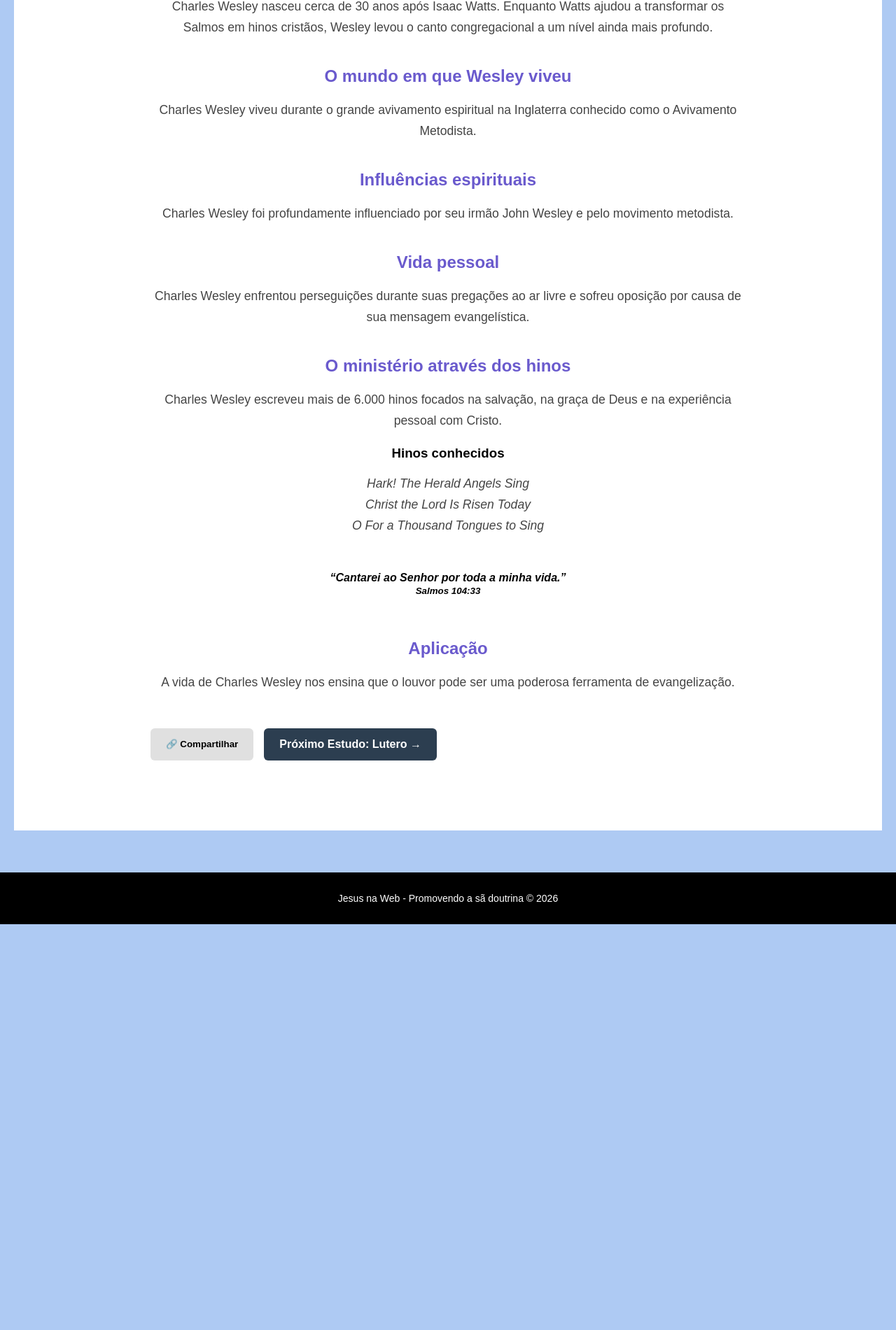
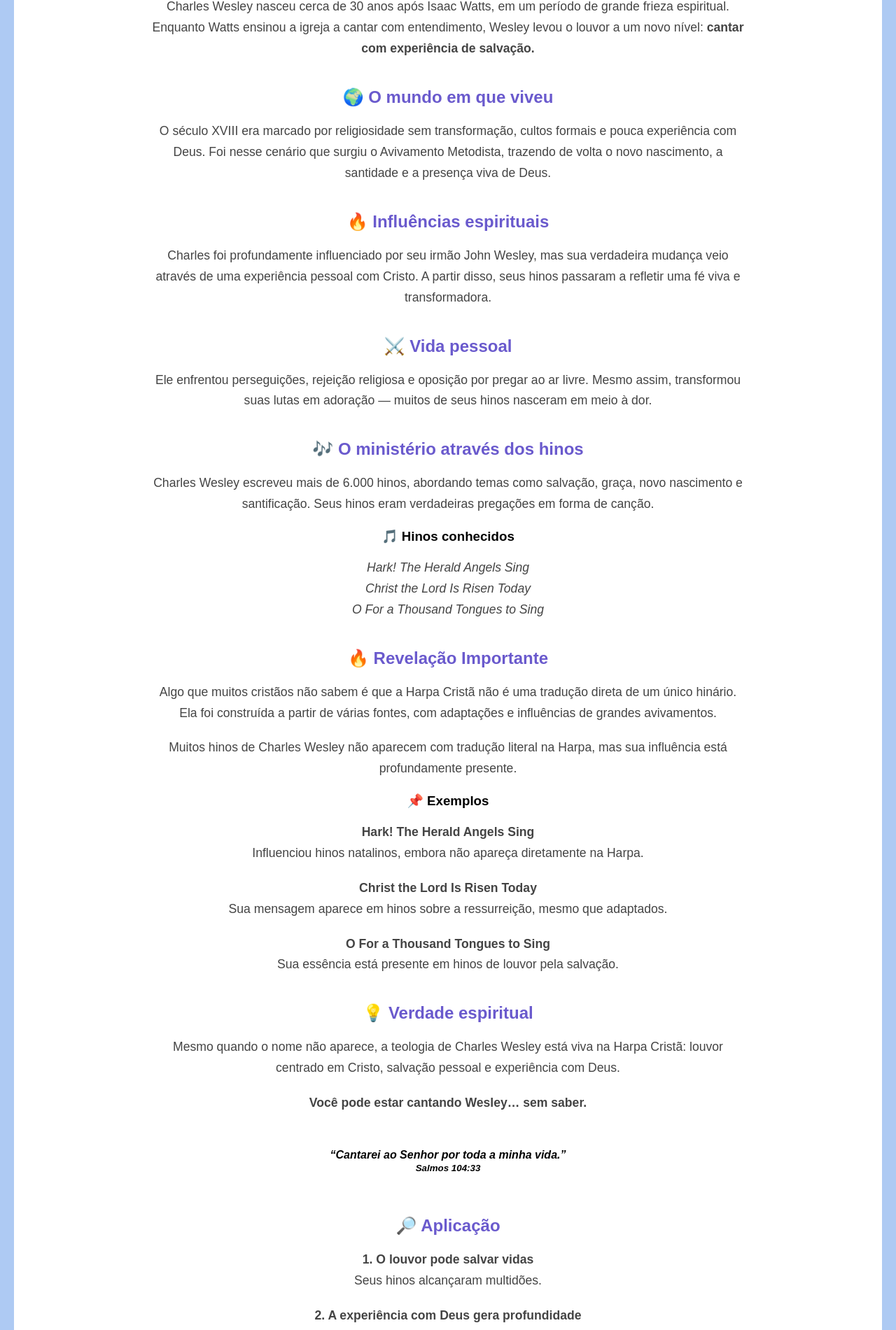
Before and after one commit to alianorafael-ti/jesus-na-web-react, a React (Vite) app: page /compositores/wesley in a window 1280 px wide. Shown: the part 813-2714 px from the top of the page at 70% size. Before the commit the page ends 2134 px from the top, so only its background shows below. Built offline with nearby package versions, Linux system fonts and the light colour scheme.

Commit message:
Ajuste de navegação e criação da página Isaac Watts

```diff
--- a/src/App.jsx
+++ b/src/App.jsx
@@ -11,6 +11,7 @@ import QuemSomos from "./pages/QuemSomos.jsx";
 import Contato from "./pages/Contato.jsx";
 import Wesley from "./pages/Wesley.jsx";
 import Lutero from "./pages/Lutero";
+import Watts from "./pages/Watts";
 
 function App() {
   return (
@@ -26,6 +27,7 @@ function App() {
           <Route path="/contato" element={<Contato />} />
           <Route path="/compositores/wesley" element={<Wesley />} />
           <Route path="/compositores/lutero" element={<Lutero />} />
+          <Route path="/compositores/watts" element={<Watts />} />
         </Routes>
       </Layout>
     </Router>
--- a/src/pages/CompositoresIntro.jsx
+++ b/src/pages/CompositoresIntro.jsx
@@ -23,7 +23,6 @@ export default function CompositoresIntro() {
 
       <main className="leitura-container">
 
-        {/* NOVO TÍTULO DA SÉRIE */}
         <div className="serie-header">
           Série Compositores da Harpa Cristã
         </div>
@@ -38,40 +37,45 @@ export default function CompositoresIntro() {
 
         <p>
           Ao longo dos cultos cristãos, milhões de vozes se unem para cantar hinos que atravessaram gerações.
-          Suas melodias são familiares, suas letras estão gravadas na memória da Igreja, mas,
-          paradoxalmente, suas origens são pouco conhecidas.
+          Suas melodias são familiares, suas letras estão gravadas na memória da Igreja, mas, paradoxalmente,
+          suas origens são pouco conhecidas. Quem escreveu esses hinos? Em que contexto nasceram? Que lutas,
+          dores, avivamentos e esperanças deram forma às palavras que ainda hoje proclamamos?
         </p>
 
         <p>
           Esta série nasce com o propósito de despertar o interesse pela história dos hinos cristãos,
           especialmente daqueles que compõem a <span className="destaque-texto">Harpa Cristã</span>.
-          Não se trata apenas de música, mas de fé cantada.
+          Não se trata apenas de música, mas de fé cantada, de teologia expressa em versos, de testemunhos
+          que ecoam através do tempo. Cada hino carrega consigo a marca de seu autor e do mundo em que ele viveu.
         </p>
 
         <h2>O Legado da Reforma</h2>
 
         <p>
-          Antes da Reforma Protestante, a música no culto cristão era restrita ao clero e aos coros.
-          O povo assistia, mas não participava.
+          Antes da Reforma Protestante, a música no culto cristão era, em grande parte, restrita ao clero e aos coros.
+          O povo assistia, mas não participava. A fé era ouvida, não cantada pela congregação. Foi somente com a Reforma
+          do século XVI que o canto congregacional passou a ocupar um lugar central, tornando-se um poderoso instrumento
+          de ensino bíblico, adoração e proclamação do Evangelho.
         </p>
 
         <p>
-          Ao longo desta série, o leitor será conduzido por uma linha cronológica,
-          dos compositores mais antigos aos mais contemporâneos.
+          Ao longo desta série, o leitor será conduzido por uma linha cronológica, dos compositores mais antigos aos mais
+          contemporâneos, sempre situados em seu contexto histórico mundial e eclesiástico. O objetivo não é esgotar o assunto,
+          mas instigar: provocar curiosidade, despertar reverência e incentivar um mergulho mais profundo na história da Igreja
+          e da música cristã.
         </p>
 
         <p>
-          Este conteúdo é uma preparação para um estudo mais amplo que futuramente
-          será reunido em formato de livro.
+          Este conteúdo, apresentado de forma introdutória no site, é uma preparação natural para um estudo mais amplo e
+          aprofundado, que futuramente será reunido em formato de livro. Aqui, o convite é simples: olhar para os hinos
+          que sempre cantamos com novos olhos, reconhecendo que eles são fruto da ação de Deus na história, por meio de
+          vidas rendidas à Sua Palavra.
         </p>
 
-        {/* BOTÃO PRÓXIMO */}
         <div className="navigation-links">
-
-          <Link to="/compositores/wesley" className="btn-proximo">
-            Próximo Estudo: Charles Wesley →
+          <Link to="/compositores/lutero" className="btn-proximo">
+            Próximo Estudo: Martinho Lutero→
           </Link>
-
         </div>
 
       </main>
--- a/src/pages/Lutero.jsx
+++ b/src/pages/Lutero.jsx
@@ -16,8 +16,8 @@ export default function Lutero() {
           </div>
         </div>
 
-        <Link to="/" className="btn-voltar">
-          ← Home
+        <Link to="/compositores/intro" className="btn-voltar">
+              ← Introdução
         </Link>
       </div>
 
@@ -84,11 +84,12 @@ export default function Lutero() {
           </em>
         </p>
 
-        {/* BOTÕES */}
+        {/* BOTÕES DE NAVEGAÇÃO */}
         <div className="nav-links">
 
-          <Link to="/compositores/wesley" className="btn-acao">
-            ← Estudo anterior
+          {/* Agora o botão da esquerda volta para a Introdução */}
+          <Link to="/compositores/intro" className="btn-acao">
+            ← Voltar para Introdução
           </Link>
 
           <button
@@ -108,8 +109,9 @@ export default function Lutero() {
             🔗 Compartilhar
           </button>
 
+          {/* Agora o botão da direita manda para Isaac Watts */}
           <Link to="/compositores/watts" className="btn-acao proximo">
-            Próximo estudo →
+            Próximo: Isaac Watts →
           </Link>
 
         </div>
--- /dev/null
+++ b/src/pages/Watts.jsx
@@ -0,0 +1,144 @@
+import { Link } from "react-router-dom";
+import "../styles/Leitura.css";
+
+export default function Watts() {
+  return (
+    <div className="container">
+
+      {/* TOPO - Com link para a Home */}
+      <div className="nav-top">
+        <div className="brand">
+          <div className="logo">JW</div>
+
+          <div>
+            <div className="brand-title">Jesus na Web</div>
+            <div className="brand-sub">Promovendo a sã doutrina</div>
+          </div>
+        </div>
+
+        <Link to="/" className="btn-voltar">
+              ← Início (Home)
+        </Link>
+      </div>
+
+      <main className="leitura-container">
+
+        <p className="serie-label">
+          SÉRIE COMPOSITORES DA HARPA CRISTÃ
+        </p>
+
+        <p className="serie-label">
+          ESTUDO 2
+        </p>
+
+        <h1>🎶 Isaac Watts</h1>
+
+        <p>
+          <em>O Pai do Hino Congregacional Evangélico</em>
+        </p>
+
+        <div className="info-box">
+          <p><strong>Nascimento:</strong> 1674 | <strong>Falecimento:</strong> 1748</p>
+          <p><strong>País:</strong> Inglaterra | <strong>Período:</strong> Século XVII–XVIII</p>
+        </div>
+
+        <h2>Isaac Watts na linha do tempo da Reforma</h2>
+        <p>
+          Isaac Watts nasceu cerca de 130 anos após a morte de Martinho Lutero.
+          Enquanto Lutero lançou os fundamentos do canto congregacional na Reforma,
+          Watts deu maturidade poética e teológica a essa herança.
+        </p>
+
+        <h2>Como eram os hinos antes de Watts</h2>
+        <p>
+          Antes de Isaac Watts, as igrejas reformadas cantavam quase exclusivamente
+          os Salmos metrificados, traduções literais dos Salmos adaptadas para rima e métrica.
+        </p>
+
+        <blockquote style={{ fontStyle: 'italic', borderLeft: '4px solid #ccc', paddingLeft: '10px' }}>
+          <strong>O que são Salmos metrificados?</strong><br />
+          São textos bíblicos dos Salmos transformados em versos cantáveis. Apesar de fiéis
+          às Escrituras, tinham linguagem rígida, pouca poesia e quase nenhuma referência direta à obra de Cristo.
+        </blockquote>
+
+        <h2>A revolução espiritual de Isaac Watts</h2>
+        <p>
+          Watts passou a reinterpretar os Salmos à luz do Novo Testamento, introduzindo hinos
+          claramente cristocêntricos, devocionais e doutrinários. Sua pergunta ecoa até hoje:
+          <strong> “Se somos cristãos, por que cantamos como se Cristo ainda não tivesse vindo?”</strong>
+        </p>
+
+        <h2>O mundo em que Watts viveu</h2>
+        <p>
+          Ele viveu na Inglaterra pós-Reforma, marcada por perseguições aos dissidentes religiosos,
+          conflitos com a Igreja oficial e o início do Iluminismo.
+        </p>
+
+        <h2>Vida pessoal e dificuldades</h2>
+        <p>
+          Isaac Watts teve saúde frágil durante quase toda a vida. Nunca se casou, enfrentou
+          crises emocionais e passou longos períodos afastado do ministério ativo.
+        </p>
+
+        <h2>Vitórias e frutos</h2>
+        <p>
+          Mesmo limitado fisicamente, escreveu mais de 600 hinos, entre eles:<br />
+          • <em>When I Survey the Wondrous Cross</em><br />
+          • <em>Joy to the World</em><br />
+          • <em>O God, Our Help in Ages Past</em>
+        </p>
+
+        <h2>Legado espiritual</h2>
+        <p>
+          Embora não apareça diretamente na Harpa Cristã, Isaac Watts moldou o espírito do
+          louvor evangélico moderno: cristocêntrico, bíblico e congregacional.
+        </p>
+
+        <div className="versiculo">
+          "A palavra de Cristo habite em vós abundantemente." <br />
+          <small>Colossenses 3:16</small>
+        </div>
+
+        <h2>Aplicação para nossas vidas</h2>
+        <p>
+          A história de Isaac Watts nos lembra que Deus usa pessoas frágeis para produzir
+          frutos eternos. O louvor que cantamos molda a fé que vivemos.
+        </p>
+
+        {/* BOTÕES DE NAVEGAÇÃO */}
+        <div className="nav-links">
+
+          {/* Volta para o estudo anterior (Lutero) */}
+          <Link to="/compositores/lutero" className="btn-acao">
+            ← Voltar para Lutero
+          </Link>
+
+          <button
+            className="btn-acao compartilhar"
+            onClick={() => {
+              if (navigator.share) {
+                navigator.share({
+                  title: "Isaac Watts - Jesus na Web",
+                  text: "Confira a história de Isaac Watts, o pai do hino congregacional.",
+                  url: window.location.href,
+                });
+              } else {
+                alert("Copie o link do navegador para compartilhar.");
+              }
+            }}
+          >
+            🔗 Compartilhar
+          </button>
+
+          {/* Próximo estudo (conforme seu App.jsx, seria o Wesley) */}
+          <Link to="/compositores/wesley" className="btn-acao proximo">
+            Próximo: Charles Wesley →
+          </Link>
+
+        </div>
+
+      </main>
+
+    </div>
+  );
+}
--- a/src/pages/Wesley.jsx
+++ b/src/pages/Wesley.jsx
@@ -39,38 +39,41 @@ export default function Wesley() {
           <p><strong>País:</strong> Inglaterra | <strong>Período:</strong> Século XVIII</p>
         </div>
 
-        <h2>Charles Wesley na linha do tempo</h2>
+        <h2>🕰️ Linha do tempo espiritual</h2>
         <p>
-          Charles Wesley nasceu cerca de 30 anos após Isaac Watts.
-          Enquanto Watts ajudou a transformar os Salmos em hinos cristãos,
-          Wesley levou o canto congregacional a um nível ainda mais profundo.
+          Charles Wesley nasceu cerca de 30 anos após Isaac Watts, em um período de grande frieza espiritual.
+          Enquanto Watts ensinou a igreja a cantar com entendimento, Wesley levou o louvor a um novo nível:
+          <strong> cantar com experiência de salvação.</strong>
         </p>
 
-        <h2>O mundo em que Wesley viveu</h2>
+        <h2>🌍 O mundo em que viveu</h2>
         <p>
-          Charles Wesley viveu durante o grande avivamento espiritual na Inglaterra
-          conhecido como o Avivamento Metodista.
+          O século XVIII era marcado por religiosidade sem transformação, cultos formais e pouca experiência com Deus.
+          Foi nesse cenário que surgiu o Avivamento Metodista, trazendo de volta o novo nascimento,
+          a santidade e a presença viva de Deus.
         </p>
 
-        <h2>Influências espirituais</h2>
+        <h2>🔥 Influências espirituais</h2>
         <p>
-          Charles Wesley foi profundamente influenciado por seu irmão John Wesley
-          e pelo movimento metodista.
+          Charles foi profundamente influenciado por seu irmão John Wesley, mas sua verdadeira mudança veio
+          através de uma experiência pessoal com Cristo.
+          A partir disso, seus hinos passaram a refletir uma fé viva e transformadora.
         </p>
 
-        <h2>Vida pessoal</h2>
+        <h2>⚔️ Vida pessoal</h2>
         <p>
-          Charles Wesley enfrentou perseguições durante suas pregações ao ar livre
-          e sofreu oposição por causa de sua mensagem evangelística.
+          Ele enfrentou perseguições, rejeição religiosa e oposição por pregar ao ar livre.
+          Mesmo assim, transformou suas lutas em adoração — muitos de seus hinos nasceram em meio à dor.
         </p>
 
-        <h2>O ministério através dos hinos</h2>
+        <h2>🎶 O ministério através dos hinos</h2>
         <p>
-          Charles Wesley escreveu mais de 6.000 hinos focados na salvação,
-          na graça de Deus e na experiência pessoal com Cristo.
+          Charles Wesley escreveu mais de 6.000 hinos, abordando temas como salvação, graça,
+          novo nascimento e santificação.
+          Seus hinos eram verdadeiras pregações em forma de canção.
         </p>
 
-        <h3>Hinos conhecidos</h3>
+        <h3>🎵 Hinos conhecidos</h3>
 
         <p>
           <em>Hark! The Herald Angels Sing</em><br />
@@ -78,15 +81,81 @@ export default function Wesley() {
           <em>O For a Thousand Tongues to Sing</em>
         </p>
 
+        <h2>🔥 Revelação Importante</h2>
+        <p>
+          Algo que muitos cristãos não sabem é que a Harpa Cristã não é uma tradução direta de um único hinário.
+          Ela foi construída a partir de várias fontes, com adaptações e influências de grandes avivamentos.
+        </p>
+
+        <p>
+          Muitos hinos de Charles Wesley não aparecem com tradução literal na Harpa,
+          mas sua influência está profundamente presente.
+        </p>
+
+        <h3>📌 Exemplos</h3>
+
+        <p>
+          <strong>Hark! The Herald Angels Sing</strong><br />
+          Influenciou hinos natalinos, embora não apareça diretamente na Harpa.
+        </p>
+
+        <p>
+          <strong>Christ the Lord Is Risen Today</strong><br />
+          Sua mensagem aparece em hinos sobre a ressurreição, mesmo que adaptados.
+        </p>
+
+        <p>
+          <strong>O For a Thousand Tongues to Sing</strong><br />
+          Sua essência está presente em hinos de louvor pela salvação.
+        </p>
+
+        <h2>💡 Verdade espiritual</h2>
+        <p>
+          Mesmo quando o nome não aparece, a teologia de Charles Wesley está viva na Harpa Cristã:
+          louvor centrado em Cristo, salvação pessoal e experiência com Deus.
+        </p>
+
+        <p>
+          <strong>Você pode estar cantando Wesley… sem saber.</strong>
+        </p>
+
         <div className="versiculo">
           “Cantarei ao Senhor por toda a minha vida.”<br />
           <small>Salmos 104:33</small>
         </div>
 
-        <h2>Aplicação</h2>
+        <h2>🔎 Aplicação</h2>
+
         <p>
-          A vida de Charles Wesley nos ensina que o louvor pode ser uma poderosa
-          ferramenta de evangelização.
+          <strong>1. O louvor pode salvar vidas</strong><br />
+          Seus hinos alcançaram multidões.
+        </p>
+
+        <p>
+          <strong>2. A experiência com Deus gera profundidade</strong><br />
+          Não basta conhecer — é preciso viver.
+        </p>
+
+        <p>
+          <strong>3. Nem tudo precisa aparecer para ter impacto</strong><br />
+          Deus usa até o que não recebe reconhecimento.
+        </p>
+
+        <p>
+          <strong>4. O avivamento começa no coração</strong><br />
+          Antes de impactar muitos, Wesley foi transformado.
+        </p>
+
+        <h2>🙏 Reflexão final</h2>
+        <p>
+          Charles Wesley não foi apenas um compositor, mas um instrumento de avivamento.
+          Seus hinos continuam vivos porque nasceram de um coração rendido a Cristo.
+        </p>
+
+        <p>
+          <strong>
+            Seu louvor tem sido apenas música… ou ferramenta de transformação?
+          </strong>
         </p>
 
         {/* BOTÕES FINAIS PADRONIZADOS */}
@@ -109,9 +178,9 @@ export default function Wesley() {
     🔗 Compartilhar
   </button>
 
-          <Link to="/compositores/lutero" className="btn-primario">
-            Próximo Estudo: Lutero →
-          </Link>
+  <button className="btn-primario" disabled>
+  ⏳ Próximo estudo: Fanny Crosby (em breve)
+</button>
 
 </div>
 
```
Lines whose indentation alone changed are shown as unchanged.
